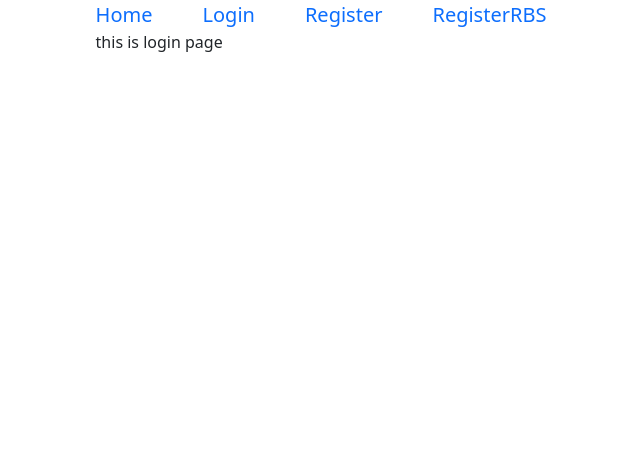
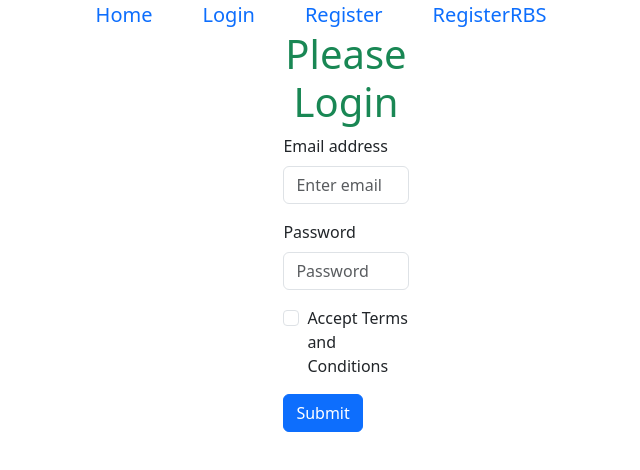
Before and after one commit to tarekul42/Email-Password-Authentication-LoginForm, a React (Vite) app: page /login in a window 1280 px wide. Shown: the top 470 px of the page, without its empty margins (294-934 px from the left). Built offline with nearby package versions, Linux system fonts and the light colour scheme.

Commit message:
Create Login page and recap validation

```diff
--- a/src/Components/Login/Login.jsx
+++ b/src/Components/Login/Login.jsx
@@ -1,9 +1,56 @@
-import React from 'react';
+import React, { useState } from 'react';
+import Button from 'react-bootstrap/Button';
+import Form from 'react-bootstrap/Form';
 
 const Login = () => {
+
+    const [error, setError] = useState('');
+
+
+    const handleLogin = event =>{
+        event.preventDefault();
+        const email = event.target.email.value;
+        const password = event.target.password.value;
+        console.log(email, password);
+
+        // password validation
+        setError('');
+        if(password.length < 6){
+            setError('Password must be at least 6 characters');
+            return;
+        }
+        else if(!/(?=.*?[A-Z])/.test(password)){
+            setError('Password must contain at least one number and one uppercase and lowercase letter');
+            return;
+        }
+
+
+    }
+
+
     return (
-        <div>
-            this is login page
+        <div className='w-25 mx-auto'>
+            <h1 className='text-success text-center'>Please Login</h1>
+            <Form onSubmit={handleLogin}>
+                <Form.Group className="mb-3" controlId="formBasicEmail">
+                    <Form.Label>Email address</Form.Label>
+                    <Form.Control type="email" name='email' placeholder="Enter email" required />
+                </Form.Group>
+
+                <Form.Group className="mb-3" controlId="formBasicPassword">
+                    <Form.Label>Password</Form.Label>
+                    <Form.Control type="password" name='password' placeholder="Password" required />
+                </Form.Group>
+                <p className='text-danger'>{error}</p>
+
+                <Form.Group className="mb-3" controlId="formBasicCheckbox">
+                    <Form.Check type="checkbox" label="Accept Terms and Conditions" />
+                </Form.Group>
+
+                <Button variant="primary" type="submit">
+                    Submit
+                </Button>
+            </Form>
         </div>
     );
 };
```
